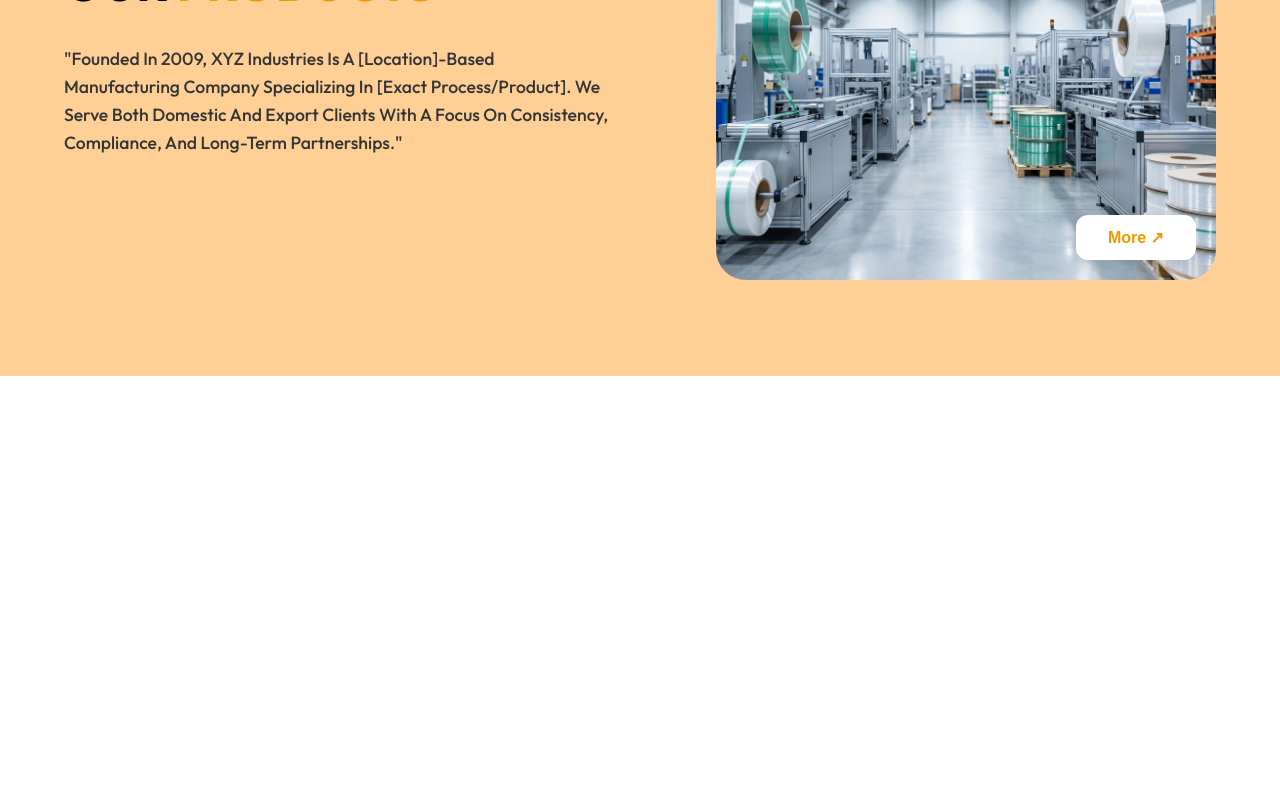
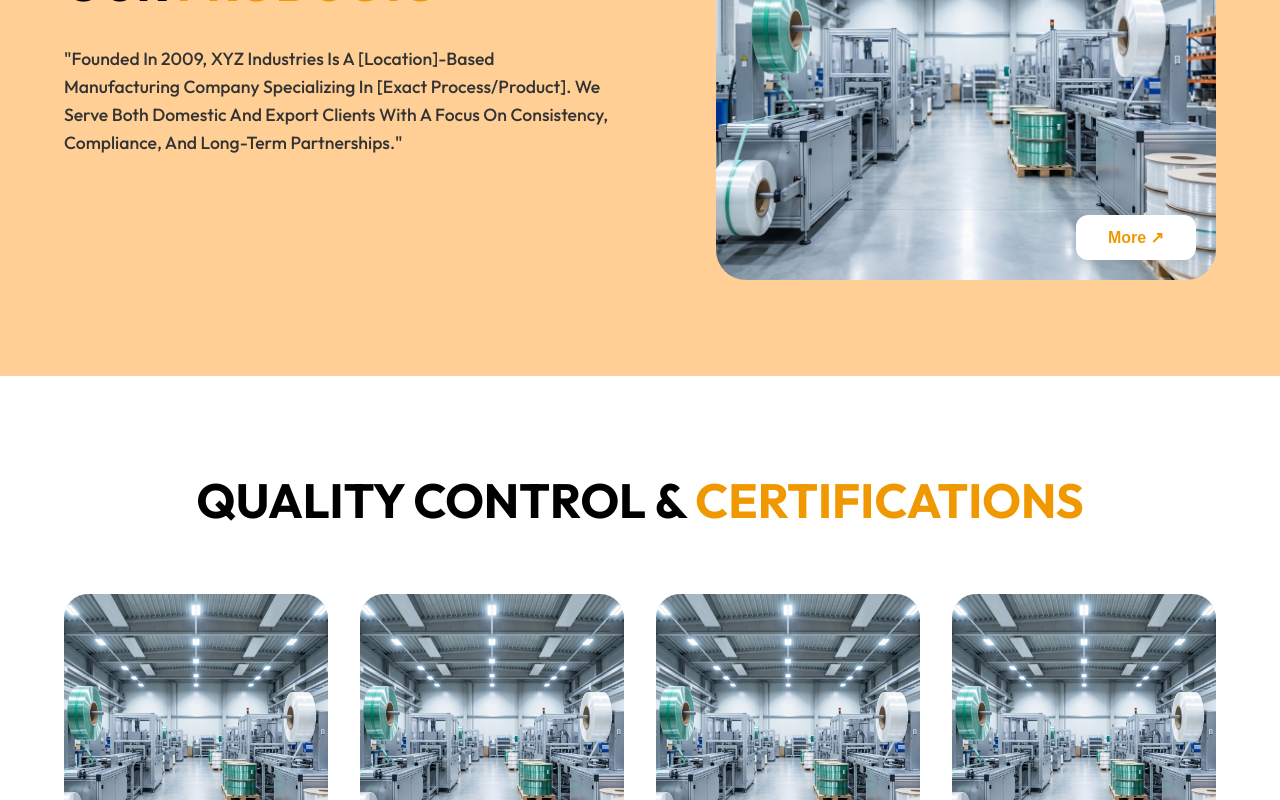
Before and after one commit to trivonotech/KARAM-PET---STRAP-INDUSTRIES, a Next.js app in the folder web-app/: page / in a window 1280 px wide. Shown: the part 2000-2800 px from the top of the page. Before the commit the page ends 2408 px from the top, so only its background shows below. Built offline with nearby package versions, Linux system fonts and the light colour scheme.

Commit message:
feat: add QualityControl component and integrate it into the home page.

```diff
--- a/web-app/src/app/page.tsx
+++ b/web-app/src/app/page.tsx
@@ -3,6 +3,7 @@ import Navbar from '@/components/Navbar';
 import About from '@/components/About';
 import Industries from '@/components/Industries';
 import Products from '@/components/Products';
+import QualityControl from '@/components/QualityControl';
 
 export default function Home() {
   return (
@@ -13,6 +14,7 @@ export default function Home() {
         <About />
         <Industries />
         <Products />
+        <QualityControl />
       </div>
     </main>
   );
--- /dev/null
+++ b/web-app/src/components/QualityControl.module.css
@@ -0,0 +1,81 @@
+.qcSection {
+    padding: 6rem 0;
+    background-color: #ffffff;
+}
+
+.container {
+    max-width: 1400px;
+    margin: 0 auto;
+    padding: 0 4rem;
+    text-align: center;
+}
+
+.heading {
+    font-size: 3rem;
+    font-weight: 700;
+    margin-bottom: 4rem;
+    line-height: 1.2;
+}
+
+.blackText {
+    color: #000;
+}
+
+.orangeText {
+    color: var(--primary);
+}
+
+.grid {
+    display: grid;
+    grid-template-columns: repeat(4, 1fr);
+    gap: 2rem;
+    margin-bottom: 6rem;
+}
+
+.imageWrapper {
+    position: relative;
+    width: 100%;
+    aspect-ratio: 1;
+    /* Square images or maybe taller? Mockup looks square/slightly varied. Square is safe. */
+    height: 300px;
+    /* Fixed height from mockup looks somewhat tall */
+    border-radius: 24px;
+    overflow: hidden;
+}
+
+.qcImage {
+    object-fit: cover;
+    transition: transform 0.3s;
+}
+
+.imageWrapper:hover .qcImage {
+    transform: scale(1.05);
+}
+
+.whyHeading {
+    font-size: 3rem;
+    font-weight: 700;
+    margin-top: 4rem;
+    margin-bottom: 2rem;
+}
+
+@media (max-width: 1024px) {
+    .grid {
+        grid-template-columns: repeat(2, 1fr);
+    }
+}
+
+@media (max-width: 600px) {
+    .grid {
+        grid-template-columns: 1fr;
+    }
+
+    .heading,
+    .whyHeading {
+        font-size: 2rem;
+    }
+
+    .container {
+        padding: 0 2rem;
+    }
+}
--- /dev/null
+++ b/web-app/src/components/QualityControl.tsx
@@ -0,0 +1,40 @@
+import styles from './QualityControl.module.css';
+import Image from 'next/image';
+
+export default function QualityControl() {
+    const images = [
+        { src: "/hero-bg.png", alt: "Quality Control 1" }, // Placeholders
+        { src: "/hero-bg.png", alt: "Quality Control 2" },
+        { src: "/hero-bg.png", alt: "Quality Control 3" },
+        { src: "/hero-bg.png", alt: "Quality Control 4" },
+    ];
+
+    return (
+        <section className={styles.qcSection}>
+            <div className={styles.container}>
+                <h2 className={styles.heading}>
+                    <span className={styles.blackText}>QUALITY CONTROL &</span>{' '}
+                    <span className={styles.orangeText}>CERTIFICATIONS</span>
+                </h2>
+
+                <div className={styles.grid}>
+                    {images.map((img, index) => (
+                        <div key={index} className={styles.imageWrapper}>
+                            <Image
+                                src={img.src}
+                                alt={img.alt}
+                                fill
+                                className={styles.qcImage}
+                            />
+                        </div>
+                    ))}
+                </div>
+
+                <h2 className={styles.whyHeading}>
+                    <span className={styles.blackText}>WHY</span>{' '}
+                    <span className={styles.orangeText}>CHOOSE US</span>
+                </h2>
+            </div>
+        </section>
+    );
+}
```
